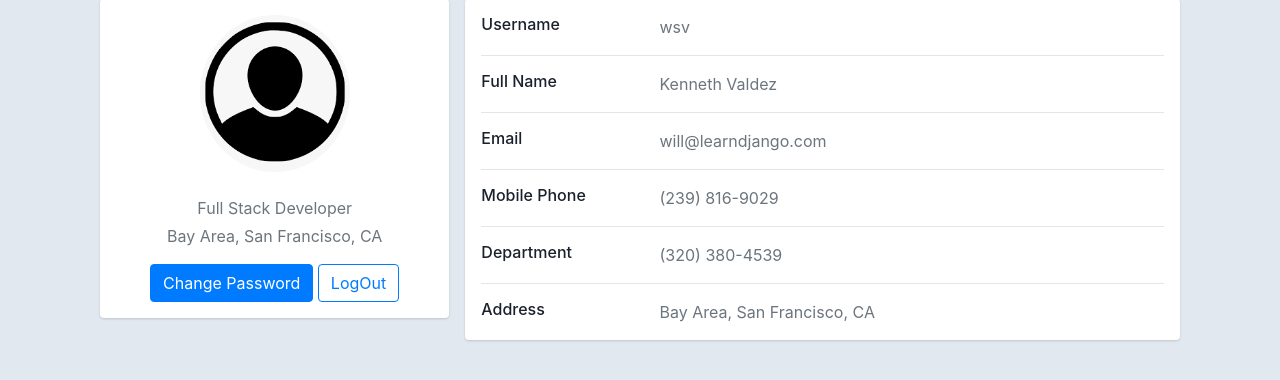
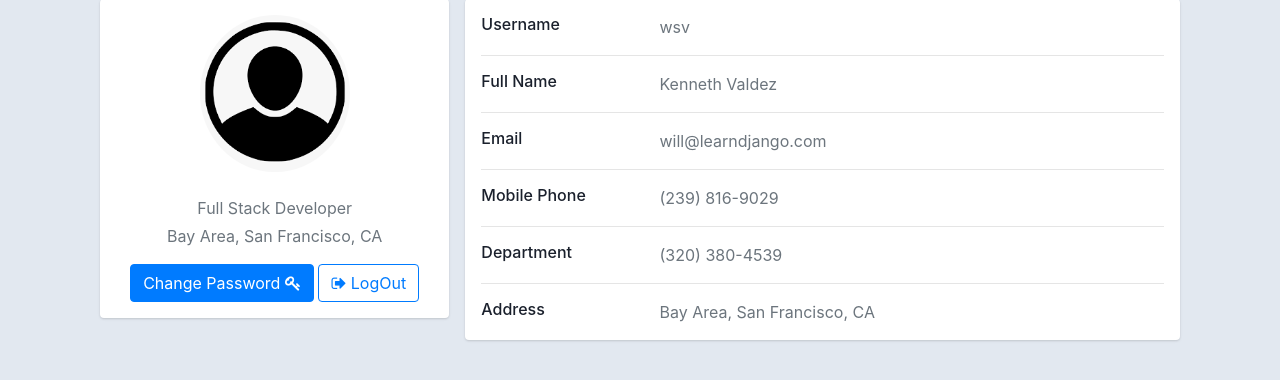
Before and after one commit to tbaror/d-identitiy, a Django app: page /profile in a window 1280 px wide. Shown: the part 135-515 px from the top of the page. Run offline with Django 3.2, Linux system fonts and the light colour scheme; a user stored in the database is signed in; some libraries are stand-ins or nearby versions.

Commit message:
basic auth and profile links

```diff
--- a/accounts/templates/user-profile.html
+++ b/accounts/templates/user-profile.html
@@ -43,8 +43,10 @@
                       <h4>{{ user.first_name }} {{ user.last_name }}</h4>
                       <p class="text-secondary mb-1">Full Stack Developer</p>
                       <p class="text-muted font-size-sm">Bay Area, San Francisco, CA</p>
-                      <button class="btn btn-primary">Change Password</button>
-                      <button class="btn btn-outline-primary">LogOut</button>
+
+                      <a class="btn btn-primary" href="{% url 'changepass' %}">Change Password <i class="fa fa-key" aria-hidden="true"></i></span></a>
+
+                      <a class="btn btn-outline-primary" href="{% url 'logout' %}"><span><i class="fa fa-sign-out" aria-hidden="true"></i></span> LogOut</a>
                     </div>
                   </div>
                 </div>
--- a/accounts/urls.py
+++ b/accounts/urls.py
@@ -6,6 +6,7 @@ from .views import *
 
 urlpatterns = [
     path('', auth_views.LoginView.as_view(), name = 'login'),
+    path('logout/', auth_views.LogoutView.as_view(), name = 'logout'),
     path('profile', UserProfileView.as_view(), name='profile'),
     path('changepass/', ChangeUserPassword.as_view(), name="changepass"),
     path("resetpass/", ResetRequestForm.as_view(), name="resetpass"),
--- a/accounts/views.py
+++ b/accounts/views.py
@@ -1,8 +1,9 @@
 from django.contrib import messages
+from django.contrib.auth.mixins import LoginRequiredMixin
 from django.core.mail import send_mail
 from django.shortcuts import render, redirect
 from django.contrib.auth.forms import UserCreationForm
-from django.contrib.auth.views import LoginView
+from django.contrib.auth.views import LoginView, LogoutView
 from django.views.generic.base import TemplateView
 from django.views.generic.edit import CreateView
 from django.shortcuts import render
@@ -25,11 +26,15 @@ class UsersLoginView(LoginView):
     form_class = UserLoginForm
 
 
-class UserProfileView(TemplateView):
+class UsersLogoutView(LogoutView):
+    template_name = "login.html"
+
+class UserProfileView(LoginRequiredMixin, TemplateView):
     template_name = 'user-profile.html'
+    login_url = '/'
 
 
-class ChangeUserPassword(View):
+class ChangeUserPassword(LoginRequiredMixin, View):
     info_sended = False
     template_name = "changepassword.html"
     AUTH_SERVER = config('AUTH_SERVER')
@@ -37,6 +42,7 @@ class ChangeUserPassword(View):
     BASEDN = config('BASEDN')
     #form_class = UserChangePasswordForm
     success_url = reverse_lazy('profile')
+    login_url = '/'
 
     def get(self, request):
         context = {}
```
Also changed, not shown: db.sqlite3.
